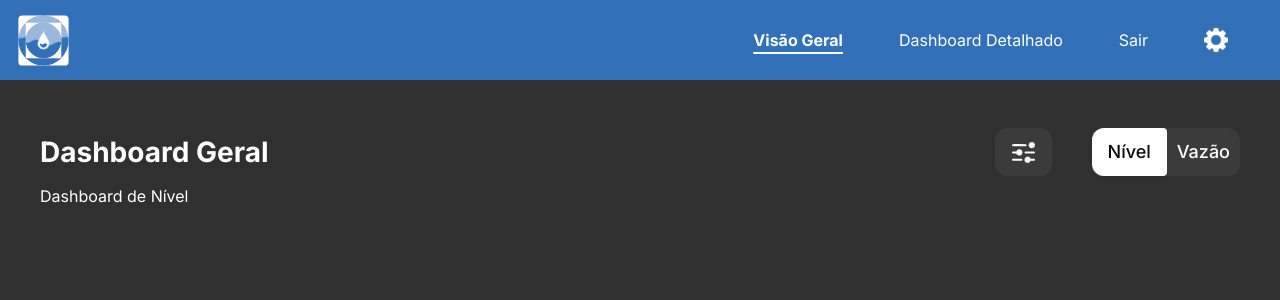
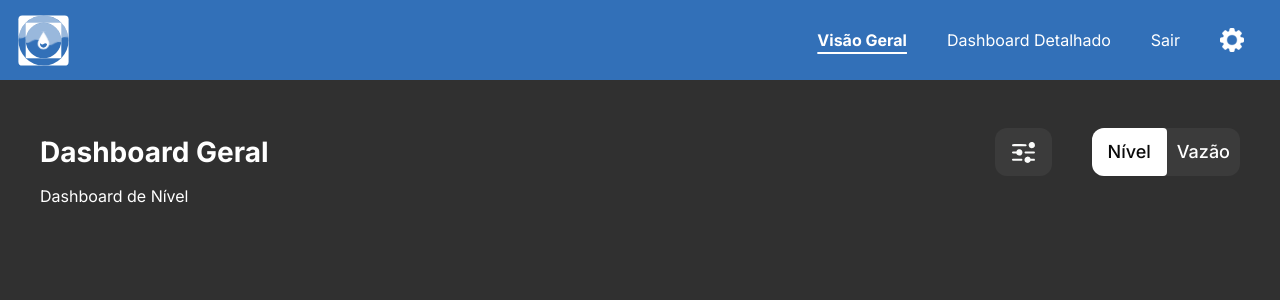
Before and after one commit to RivianSoldier/MAUAguas, a Next.js app in the folder front/mauaguas_front/: page /visao-geral in a window 1280 px wide. Shown: the top 300 px of the page. Built offline with nearby package versions, Linux system fonts and the light colour scheme.

Commit message:
margem da navbar atualizada

```diff
--- a/front/mauaguas_front/components/NavBar.js
+++ b/front/mauaguas_front/components/NavBar.js
@@ -4,7 +4,7 @@ import Link from "next/link";
 export default function NavBar({ activePage }) {
   return (
     <header className="bg-[#3270B8] h-20 p-4 w-full fixed top-0">
-      <div className="max-w-7xl mx-auto h-full flex justify-between items-center">
+      <div className="max-w-full mx-auto h-full flex justify-between items-center">
         <div className="rounded-xl">
           <Image src="/logo_01.svg" alt="Logo" width={55} height={55} />
         </div>
@@ -34,7 +34,7 @@ function NavItem({ href, active, children }) {
   return (
     <Link href={href}>
       <p
-        className={`text-white px-5 py-7 rounded-md transition duration-300 mr-4 cursor-pointer ${
+        className={`text-white px-5 py-7 rounded-md transition duration-300  cursor-pointer ${
           active
             ? "font-bold underline decoration-2 underline-offset-[6px]"
             : "hover:bg-[#285993] hover:underline underline-offset-[6px] hover:bg-opacity-50"
```
